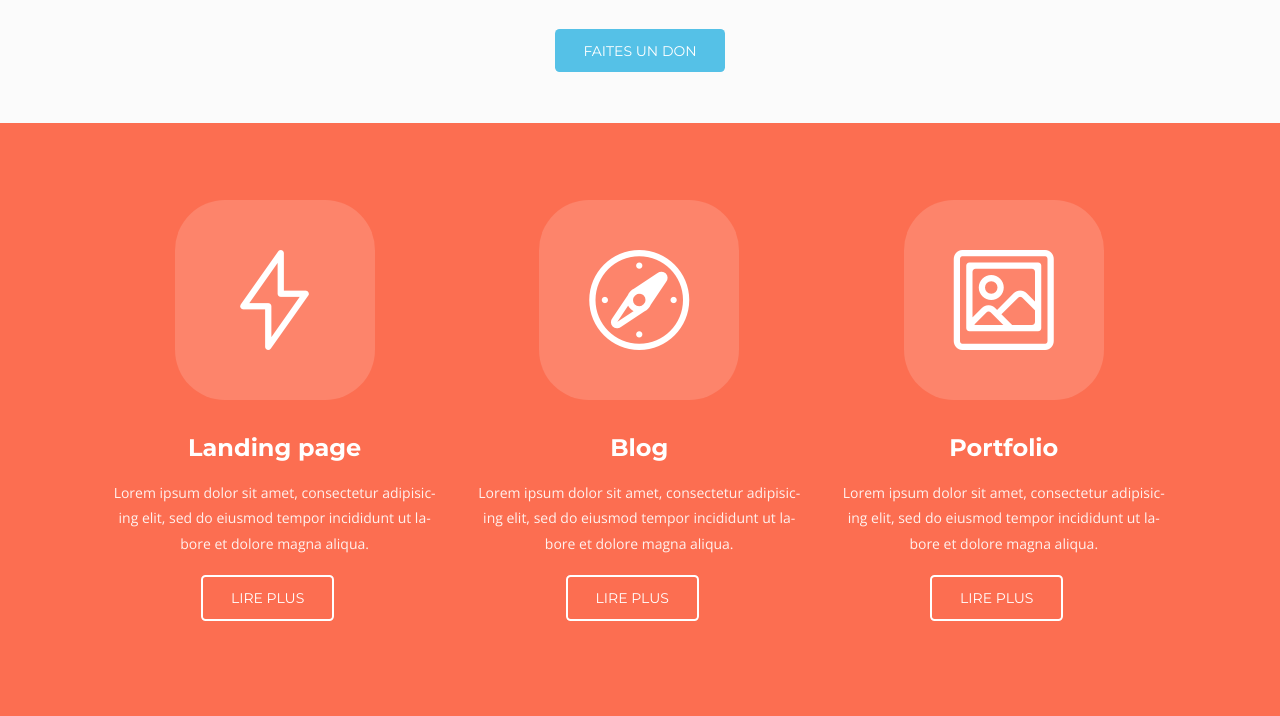
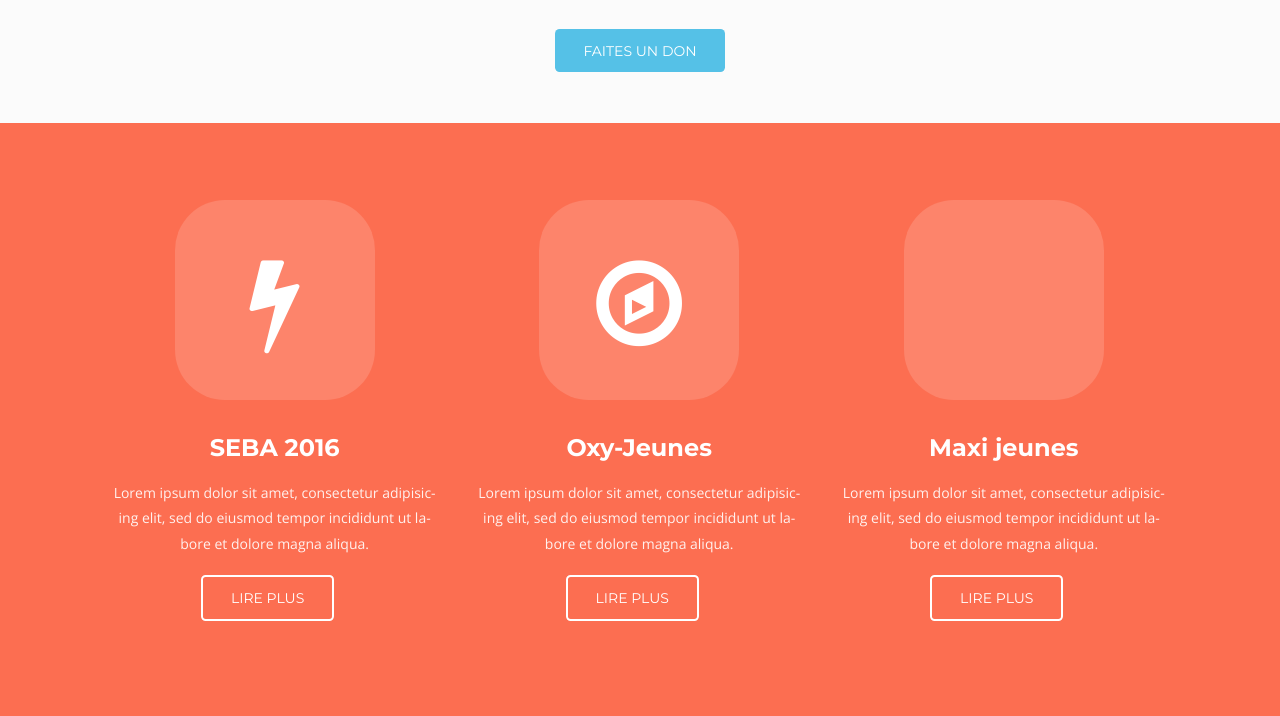
Before and after one commit to Ibraci/APJEC, a PHP site: page / in a window 1280 px wide. Shown: the part 622-1338 px from the top of the page. Run offline with PHP 8.4, Linux system fonts and the light colour scheme; some libraries are stand-ins or nearby versions.

Commit message:
Ajout du favicon et des font awesome

```diff
--- a/index.php
+++ b/index.php
@@ -16,7 +16,7 @@
 		<!--[if lt IE 9]>
 		<script src="https://oss.maxcdn.com/libs/respond.js/1.3.0/respond.min.js"></script>
 		<![endif]-->
-		<link rel="icon" href="favicon.ico">
+		<link rel="icon" type="image/png" href="favicon.ico" />
 		<link rel="apple-touch-icon" href="img/apple-touch-icon.png">
 		<link rel="apple-touch-icon" sizes="76x76" href="img/apple-touch-icon-76x76.png">
 		<link rel="apple-touch-icon" sizes="120x120" href="img/apple-touch-icon-120x120.png">
@@ -103,25 +103,25 @@
 				<section class="row section text-light" style="background-color: #FC6E51">
 					<div class="row-content buffer even clear-after">
 						<div class="column four centertxt">
-							<div class="big-icon red"><i class="icon icon-flash"></i></div>
+							<div class="big-icon red"><i class="fa fa-flash"></i></div>
 							<div class="big-icon-text clear-after">
-								<h4>Landing page</h4>
+								<h4>SEBA 2016</h4>
 								<p class="text-s">Lorem ipsum dolor sit amet, consectetur adipisicing elit, sed do eiusmod tempor incididunt ut labore et dolore magna aliqua.</p>
 								<a class="button transparent white" href="#">Lire plus</a>
 							</div>
 						</div>
 						<div class="column four centertxt">
-							<div class="big-icon red"><i class="icon icon-compass"></i></div>
+							<div class="big-icon red"><i class="fa fa-compass"></i></div>
 							<div class="big-icon-text clear-after">
-								<h4>Blog</h4>
+								<h4>Oxy-Jeunes</h4>
 								<p class="text-s">Lorem ipsum dolor sit amet, consectetur adipisicing elit, sed do eiusmod tempor incididunt ut labore et dolore magna aliqua.</p>
 								<a class="button transparent white" href="#">Lire plus</a>
 							</div>
 						</div>
 						<div class="column four last centertxt">
-							<div class="big-icon red"><i class="icon icon-picture"></i></div>
+							<div class="big-icon red"><i class="fa fa-picture"></i></div>
 							<div class="big-icon-text clear-after">
-								<h4>Portfolio</h4>
+								<h4>Maxi jeunes</h4>
 								<p class="text-s">Lorem ipsum dolor sit amet, consectetur adipisicing elit, sed do eiusmod tempor incididunt ut labore et dolore magna aliqua.</p>
 								<a class="button transparent white" href="#">Lire plus</a>
 							</div>
@@ -220,8 +220,8 @@
 							<p>
 								+223 66 00 80 08<br>
 								apjec@apjec.ml<br>
+								Cite des Enfants,<br>
 								Niamakoro,<br>
-								Cite des Enfants,<br>
 								Bamako,<br>
 								Mali.
 							</p>
--- a/notre-journal.php
+++ b/notre-journal.php
@@ -14,7 +14,7 @@
 		<!--[if lt IE 9]>
 		<script src="https://oss.maxcdn.com/libs/respond.js/1.3.0/respond.min.js"></script>
 		<![endif]-->
-		<link rel="icon" href="favicon.ico">
+		<link rel="icon" type="image/png" href="favicon.ico" />
 		<link rel="apple-touch-icon" href="img/apple-touch-icon.png">
 		<link rel="apple-touch-icon" sizes="76x76" href="img/apple-touch-icon-76x76.png">
 		<link rel="apple-touch-icon" sizes="120x120" href="img/apple-touch-icon-120x120.png">
@@ -135,8 +135,8 @@
 							<p>
 								+223 66 00 80 08<br>
 								apjec@apjec.ml<br>
+								Cite des Enfants,<br>
 								Niamakoro,<br>
-								Cite des Enfants,<br>
 								Bamako,<br>
 								Mali.
 							</p>
--- a/qui-sommes-nous.php
+++ b/qui-sommes-nous.php
@@ -6,7 +6,7 @@
 		<meta name="viewport" content="width=device-width, initial-scale=1, maximum-scale=1">
 		<meta name="description" content="The Page Description">
 		<style type="text/css">@-ms-viewport{width: device-width;}</style>
-		<title>APJEC | Action pour la Promotion des Jeunes et Enfants Communicateurs</title>
+		<title>Qui Sommes-nous ? | APJEC</title>
 		<link rel="stylesheet" href="css/layers.min.css" media="screen">
 		<link rel="stylesheet" href="css/font-awesome.min.css" media="screen">
 		<link rel="stylesheet" href="css/style.css" media="screen">
@@ -16,7 +16,7 @@
 		<!--[if lt IE 9]>
 		<script src="https://oss.maxcdn.com/libs/respond.js/1.3.0/respond.min.js"></script>
 		<![endif]-->
-		<link rel="icon" href="favicon.ico">
+		<link rel="icon" type="image/png" href="favicon.ico" />
 		<link rel="apple-touch-icon" href="img/apple-touch-icon.png">
 		<link rel="apple-touch-icon" sizes="76x76" href="img/apple-touch-icon-76x76.png">
 		<link rel="apple-touch-icon" sizes="120x120" href="img/apple-touch-icon-120x120.png">
@@ -138,8 +138,8 @@
 							<p>
 								+223 66 00 80 08<br>
 								apjec@apjec.ml<br>
+								Cite des Enfants,<br>
 								Niamakoro,<br>
-								Cite des Enfants,<br>
 								Bamako,<br>
 								Mali.
 							</p>
```
Also changed, not shown: contact.php (+4 -4 lines).
